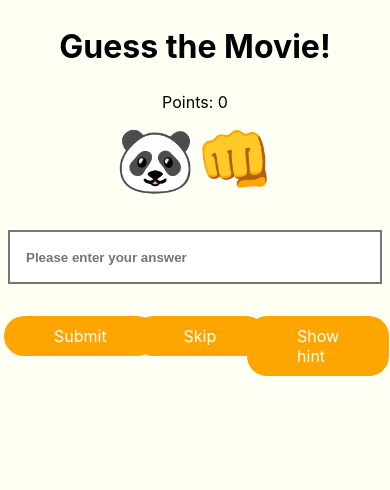
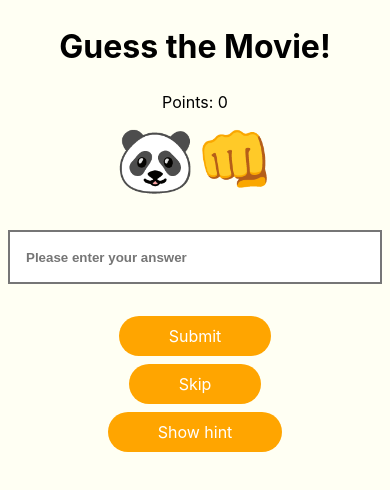
Before and after one commit to jonowu/emojinary, a Next.js app: page /play in a window 390 px wide. Shown: the top 490 px of the page. Built offline with nearby package versions, Linux system fonts and the light colour scheme.

Commit message:
fix: make play buttons responsive

```diff
--- a/pages/play.js
+++ b/pages/play.js
@@ -1,3 +1,4 @@
+import { Box, Flex } from 'reflexbox';
 import { useState, useEffect } from 'react';
 import styled from 'styled-components';
 import _ from 'lodash';
@@ -5,7 +6,7 @@ import _ from 'lodash';
 import Layout from '../components/layout';
 import Button from '../components/button';
 import Input from '../components/input';
-import { Row, Col } from '../components/grid';
+import { Row } from '../components/grid';
 import { movies } from '../data';
 
 const Heading = styled.h2`
@@ -99,23 +100,23 @@ const Play = () => {
               incorrect={incorrect}
             />
           </Row>
-          <Row justifyContent="center">
-            <Col>
+          <Flex justifyContent="center" textAlign="center" flexWrap={['wrap', 'nowrap']}>
+            <Box width={[1, 4 / 5, 'auto']} mr={['0', '1rem']}>
               <Button type={'button'} onClick={checkAnswer} mr="1rem">
                 Submit
               </Button>
-            </Col>
-            <Col>
+            </Box>
+            <Box width={[1, 4 / 5, 'auto']} mt={['0.5rem', 0]} mr={['0', '1rem']}>
               <Button type={'button'} onClick={skipMovie} mr="1rem">
                 Skip
               </Button>
-            </Col>
-            <Col>
+            </Box>
+            <Box width={[1, 4 / 5, 'auto']} mt={['0.5rem', 0]}>
               <Button type={'button'} onClick={() => setShowHint(!showHint)}>
                 {showHint ? 'Hide hint' : 'Show hint'}
               </Button>
-            </Col>
-          </Row>
+            </Box>
+          </Flex>
           {showHint && (
             <Row justifyContent="center" mt="2rem">
               <div>
```
